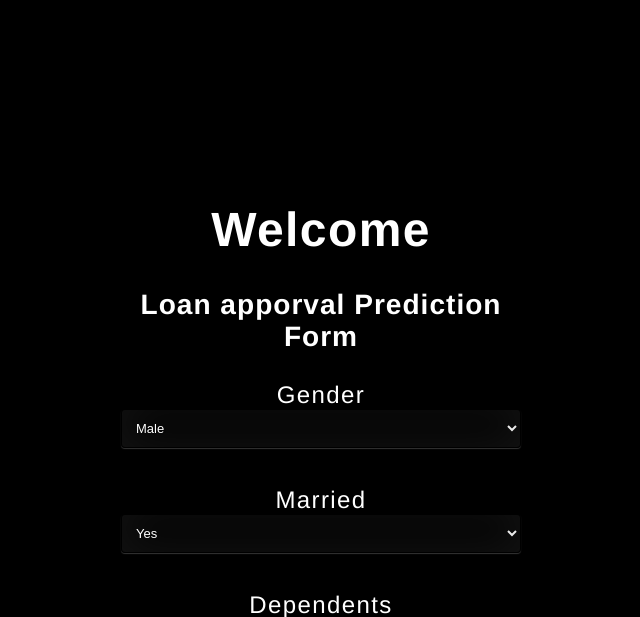
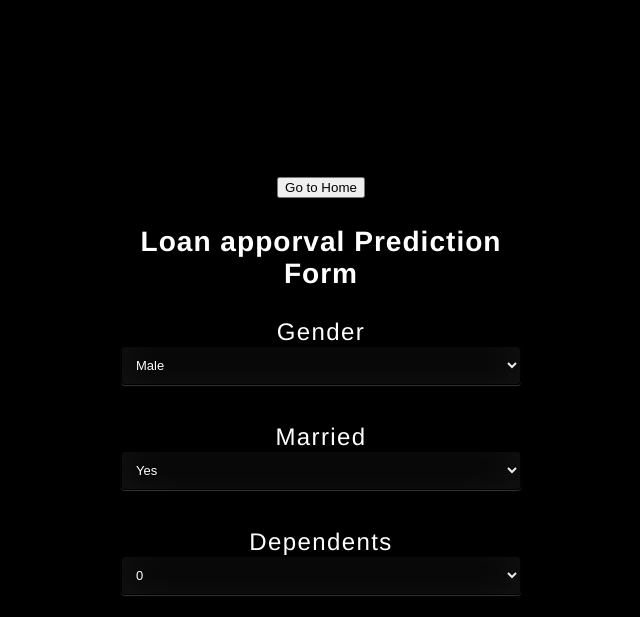
Before and after one commit to mmaithani/Loan-Approvel-ML-model-with-insights, a Flask app: page / in a window 1280 px wide. Shown: the top 617 px of the page, without its empty margins (369-1009 px from the left). Run offline with Flask 2, Linux system fonts and the light colour scheme; parts of the project's set-up code (start-up, migrations or seed data) failed here and were passed over.

Commit message:
update home link

```diff
--- a/static/css/style.css
+++ b/static/css/style.css
@@ -33,7 +33,7 @@ body {
 	height:400px;
 }
 
-.form1 h3 { color: #fff; text-shadow: 0 0 10px rgba(0,0,0,0.3); letter-spacing:1px; text-align:center; }
+.form1 h3 { color: #fff; text-shadow: 0 0 1px rgba(0,0,0,0.3); letter-spacing:1px; text-align:center; }
 
 select {
 	width: 100%;
--- a/templates/loan_application_form.html
+++ b/templates/loan_application_form.html
@@ -14,7 +14,10 @@
 
 <body style="background: #000;">
 <div class="form1">
-<h1> Welcome</h1>
+    <form action="./">
+        <input type="submit" value="Go to Home" />
+    </form>
+
 <h3>Loan apporval Prediction Form </h3>
 <!-- 'Gender', 'Married', 'Dependents', 'Education', 'Self_Employed','Credit_History','Property_Area', 'Income' -->
     <form action="{{ url_for('prediction')}}" method="post" id="loan_predict">
@@ -73,14 +76,10 @@
     <!-- <input type="submit" value="Predict">  -->
     <button type="submit" class="btn btn-primary btn-block btn-large">Predict </button>
     </form>
-</div>
 
-<div class="col-lg-6">
     <br><br>
     <!-- Result presentation goes here -->
     <h1> {{ prediction }}</h1>
-
 </div>
-
 </body>
 </html>
```
